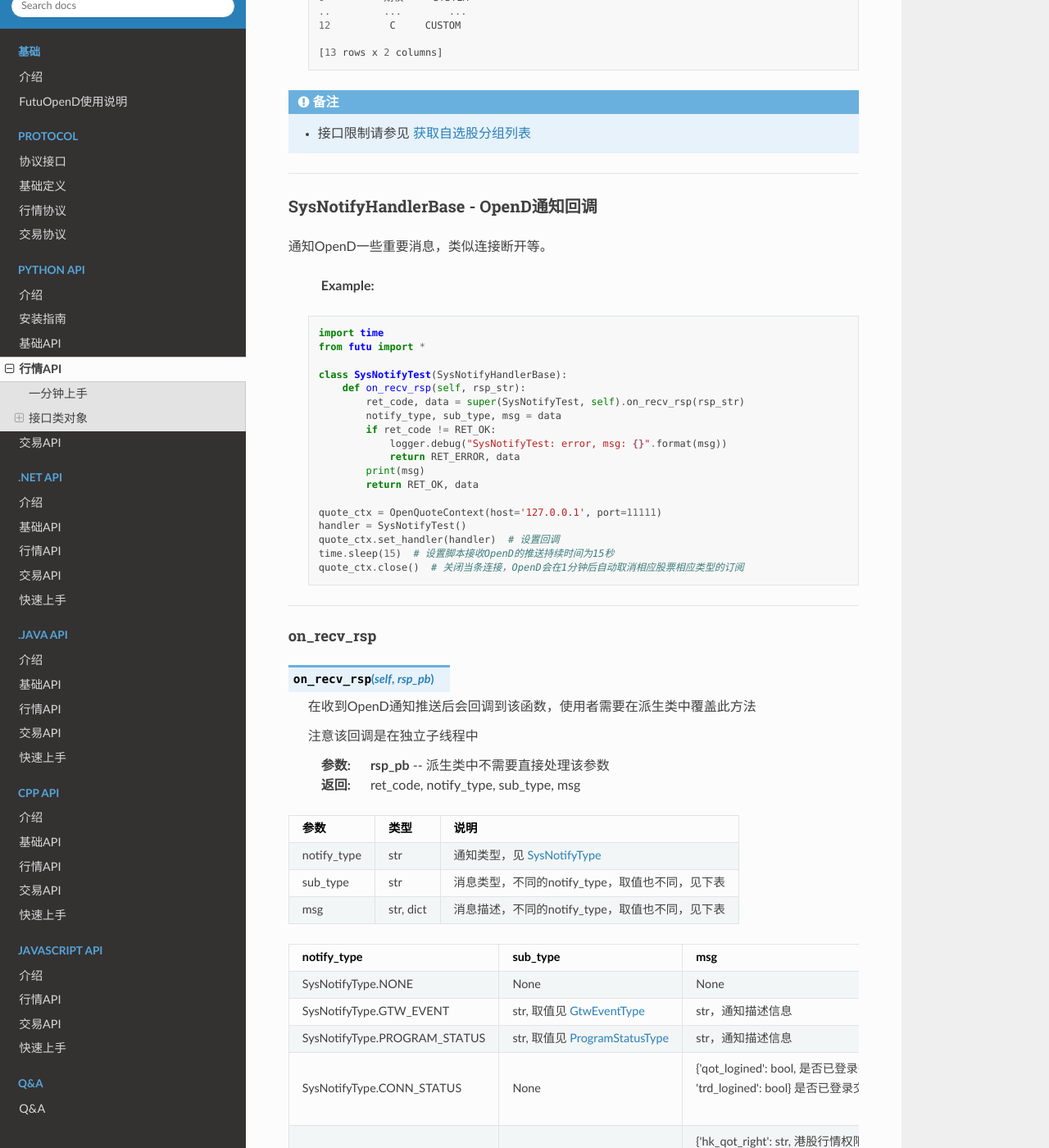
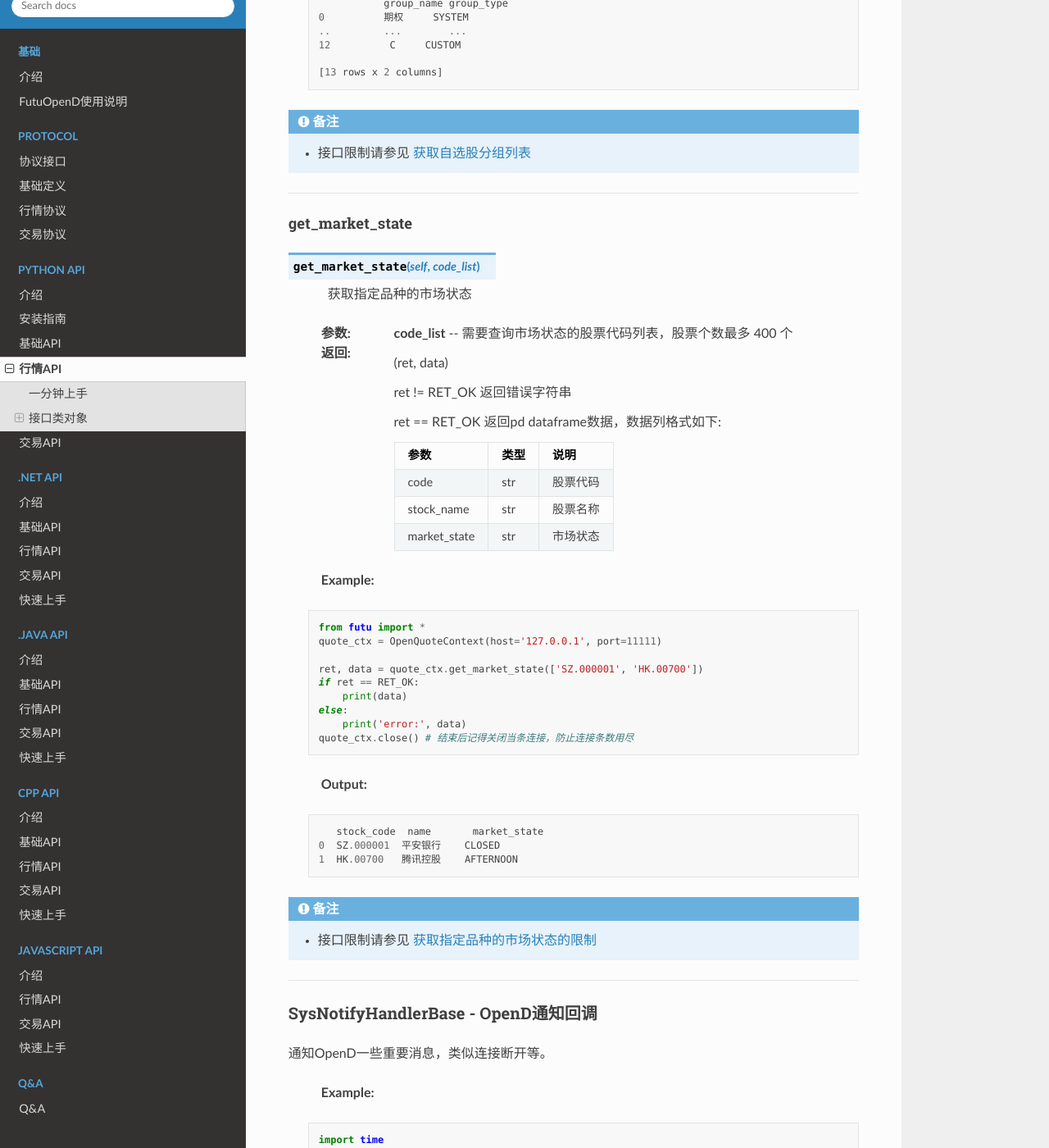
Before and after one commit to FutunnOpen/futu-api-doc, a Sphinx documentation site: the page built from doc_maker/source/api/Quote_API.rst, in a window 1280 px wide and 1400 px high, scrolled down 60999 px. Shown: the whole window at 82% size. Built offline with Sphinx 7.4.7 and the Read the Docs theme 2.0.0, drawn with Linux system fonts in a browser that asks for light colours; some of the changed text lies outside the part shown.

Commit message:
add 新增“获取指定品种的市场状态”接口和协议说明。

```diff
--- a/doc_maker/source/api/Quote_API.rst
+++ b/doc_maker/source/api/Quote_API.rst
@@ -1104,21 +1104,21 @@ get_global_state
 
 		ret != RET_OK data为错误描述字符串
 
-		=====================   ===========   ==============================================================
-		key                      value类型                        说明
-		=====================   ===========   ==============================================================
-		market_sz               str            深圳市场状态，参见 MarketState_
-		market_sh               str            上海市场状态，参见 MarketState_
-		market_hk               str            香港市场状态，参见 MarketState_
-		market_hkfuture         str            香港期货市场状态，参见 MarketState_
-		market_usfuture         str            美国期货市场状态，参见 MarketState_
-		market_us               str            美国市场状态，参见 MarketState_
-		server_ver              str            FutuOpenD版本号
-		trd_logined             bool           True：已登录交易服务器，False: 未登录交易服务器
-		qot_logined             bool           True：已登录行情服务器，False: 未登录行情服务器
-		timestamp               str            当前格林威治时间戳(秒）
-		local_timestamp         float          FutuOpenD运行机器的当前时间戳(秒)
-		=====================   ===========   ==============================================================
+=====================   ===========   ==============================================================
+key                      value类型                        说明
+=====================   ===========   ==============================================================
+market_sz               str            深圳市场状态，参见 MarketState_
+market_sh               str            上海市场状态，参见 MarketState_
+market_hk               str            香港市场状态，参见 MarketState_
+market_hkfuture         str            香港期货市场状态，参见 MarketState_
+market_usfuture         str            美国期货市场状态，参见 MarketState_ （由于美期市场，不同品种的交易时间存在差异，建议使用 get_market_state 接口获取指定品种的市场状态）
+market_us               str            美国市场状态，参见 MarketState_
+server_ver              str            FutuOpenD版本号
+trd_logined             bool           True：已登录交易服务器，False: 未登录交易服务器
+qot_logined             bool           True：已登录行情服务器，False: 未登录行情服务器
+timestamp               str            当前格林威治时间戳(秒）
+local_timestamp         float          FutuOpenD运行机器的当前时间戳(秒)
+=====================   ===========   ==============================================================
 
  :Example:
 
@@ -2881,6 +2881,55 @@ get_user_security_group
 
 -----------------------------------------------------------------------------------------------------
 
+get_market_state
+~~~~~~~~~~~~~~~~~~~~~~~~~~~~~~~~~~~~
+
+..  py:function:: get_market_state(self, code_list)
+
+  获取指定品种的市场状态
+
+ :param code_list: 需要查询市场状态的股票代码列表，股票个数最多 400 个
+ :return:  (ret, data)
+
+  ret != RET_OK 返回错误字符串
+
+  ret == RET_OK 返回pd dataframe数据，数据列格式如下:
+
+  =========================   ==================   ================================
+  参数                         类型                 说明
+  =========================   ==================   ================================
+  code                         str                  股票代码
+  stock_name                   str                  股票名称
+  market_state                 str                  市场状态
+  =========================   ==================   ================================
+
+ :Example:
+
+ .. code:: python
+
+    from futu import *
+    quote_ctx = OpenQuoteContext(host='127.0.0.1', port=11111)
+
+    ret, data = quote_ctx.get_market_state(['SZ.000001', 'HK.00700'])
+    if ret == RET_OK:
+        print(data)
+    else:
+        print('error:', data)
+    quote_ctx.close() # 结束后记得关闭当条连接，防止连接条数用尽
+
+ :Output:
+
+ .. code:: python
+
+      stock_code  name       market_state
+   0  SZ.000001  平安银行    CLOSED
+   1  HK.00700   腾讯控股    AFTERNOON
+
+.. note::
+
+    * 接口限制请参见 :ref:`获取指定品种的市场状态的限制 <get-market-state-limit>`
+-----------------------------------------------------------------------------------------------------
+
 SysNotifyHandlerBase - OpenD通知回调
 -----------------------------------------------------------------------------------------------------
 
```
Also changed, not shown: doc_maker/source/protocol/intro.rst (+12 -0 lines), doc_maker/source/protocol/quote_protocol.rst (+54 -0 lines).
